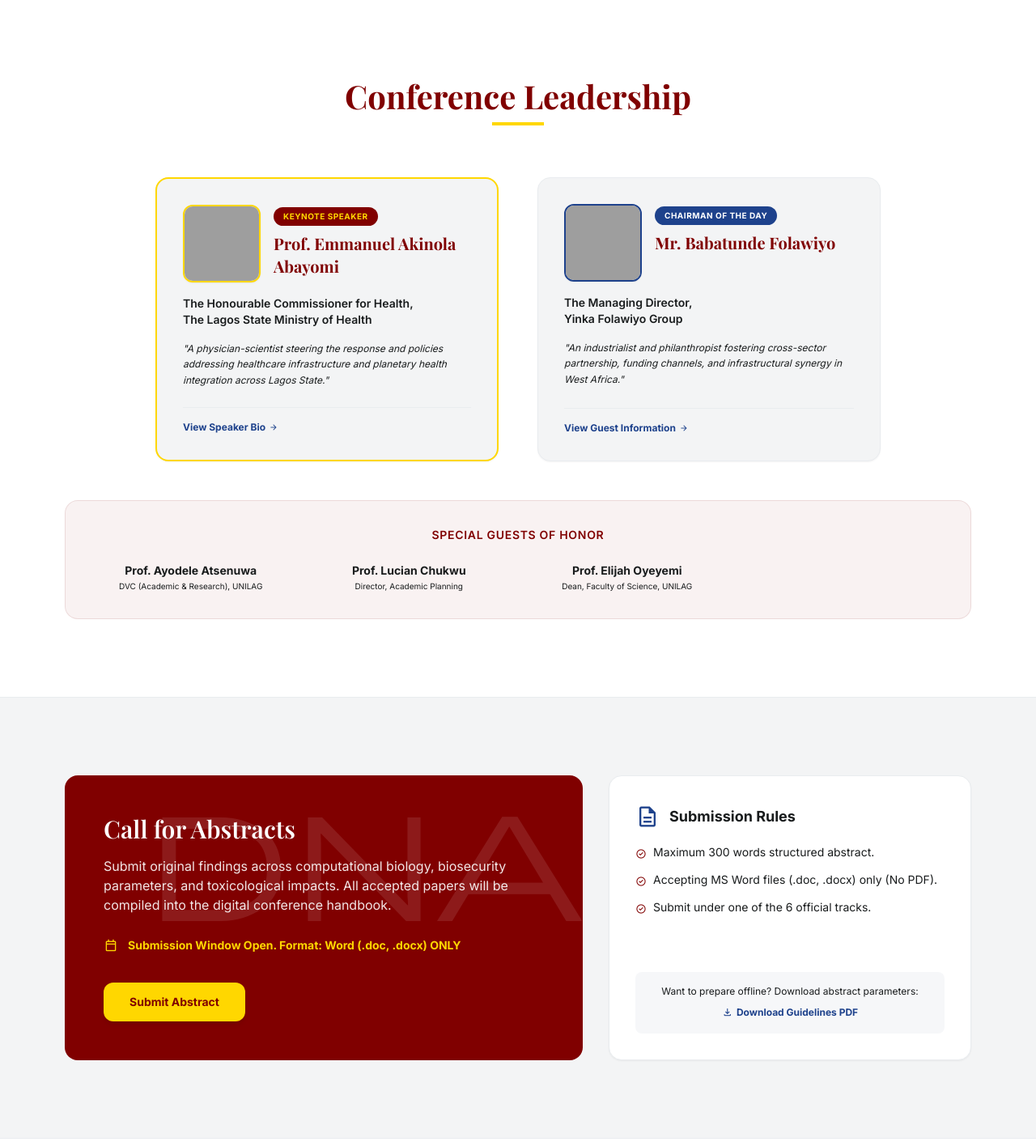
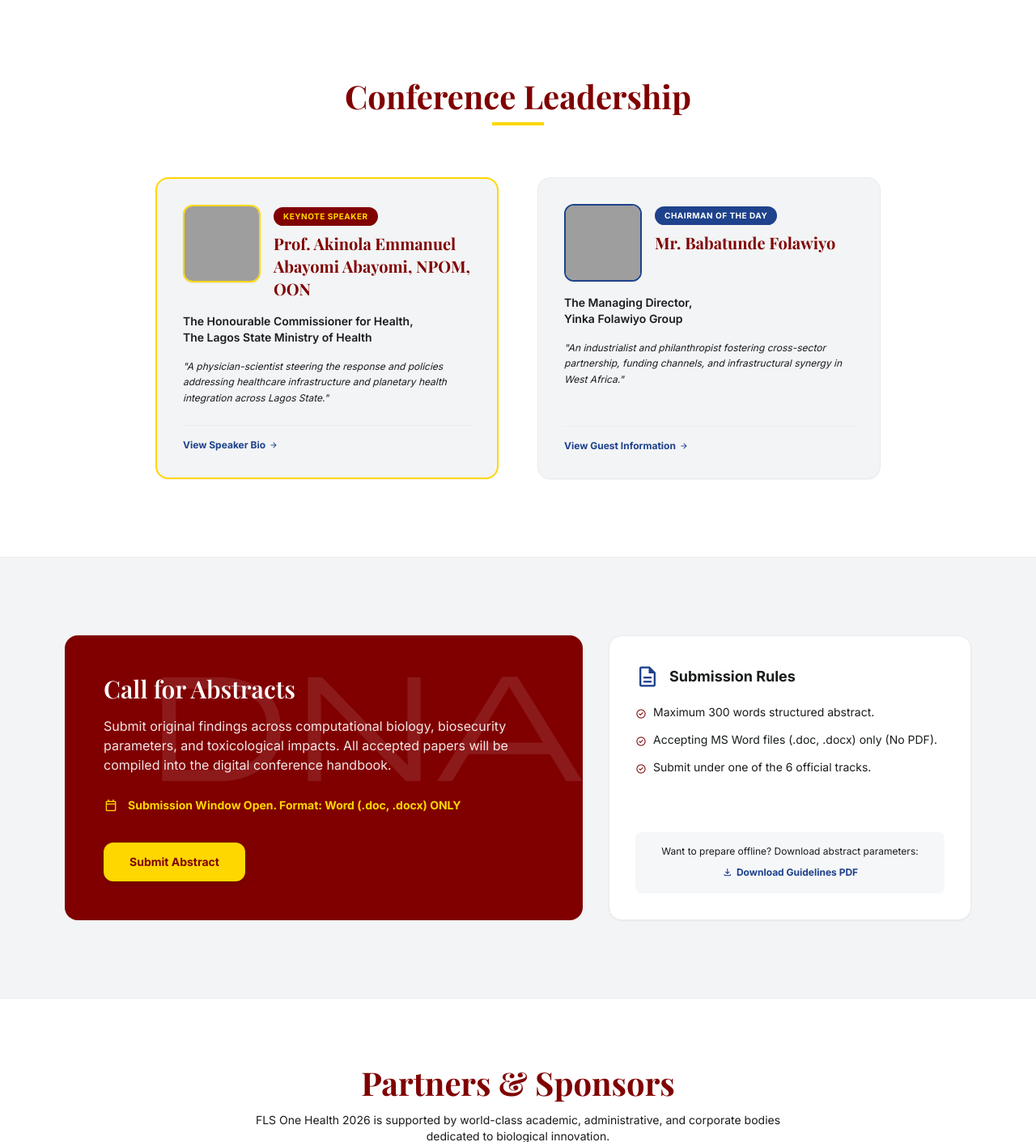
Before and after one commit to PrinceJetro/flsconference, a Django app: page / in a window 1280 px wide. Shown: the part 3133-4544 px from the top of the page at 81% size. Run offline with Django 5.2, Linux system fonts and the light colour scheme; some libraries are stand-ins or nearby versions; grey boxes are pictures that could not be loaded.

Commit message:
upadted the prof name and removed hat stuff from the home age

```diff
--- a/templates/home.html
+++ b/templates/home.html
@@ -463,10 +463,10 @@
       <div class="bg-surface-container-low p-6 md:p-8 rounded-2xl border-2 border-prestige-gold shadow-sm flex flex-col justify-between">
         <div>
           <div class="flex flex-col sm:flex-row items-center sm:items-start gap-4 mb-4">
-            <img src="{% static 'images/commissioner.jpg' %}" alt="Prof. Emmanuel Akinola Abayomi" class="w-20 h-20 md:w-24 md:h-24 rounded-full object-cover border-2 border-prestige-gold shadow-sm shrink-0"/>
+            <img src="{% static 'images/commissioner.jpg' %}" alt="Prof. Akinola Emmanuel Abayomi Abayomi, NPOM, OON" class="w-20 h-20 md:w-24 md:h-24 rounded-full object-cover border-2 border-prestige-gold shadow-sm shrink-0"/>
             <div class="text-center sm:text-left">
               <div class="inline-block bg-heritage-maroon text-prestige-gold text-[10px] font-bold px-3 py-1 rounded-full uppercase tracking-wider mb-2">Keynote Speaker</div>
-              <h3 class="text-lg md:text-xl font-bold text-heritage-maroon font-headline-md leading-tight">Prof. Emmanuel Akinola Abayomi</h3>
+              <h3 class="text-lg md:text-xl font-bold text-heritage-maroon font-headline-md leading-tight">Prof. Akinola Emmanuel Abayomi Abayomi, NPOM, OON</h3>
             </div>
           </div>
           <p class="text-on-surface-variant text-xs md:text-sm font-semibold leading-normal text-center sm:text-left">
@@ -510,30 +510,6 @@
       </div>
 
     </div>
-
-    <!-- Special Guests Grid -->
-    <div class="mt-12 bg-heritage-maroon/5 p-6 md:p-8 rounded-2xl border border-heritage-maroon/10">
-      <h4 class="text-xs md:text-label-lg font-bold text-heritage-maroon mb-6 uppercase tracking-[0.2em] text-center">Special Guests of Honor</h4>
-      <div class="grid grid-cols-2 md:grid-cols-4 gap-4 md:gap-6 text-center">
-        <!-- <div>
-          <p class="font-bold text-on-surface text-xs md:text-sm">Vice-Chancellor</p>
-          <p class="text-[10px] text-on-surface-variant mt-0.5">University of Lagos</p>
-        </div> -->
-        <div>
-          <p class="font-bold text-on-surface text-xs md:text-sm">Prof. Ayodele Atsenuwa</p>
-          <p class="text-[10px] text-on-surface-variant mt-0.5">DVC (Academic &amp; Research), UNILAG</p>
-        </div>
-        <div>
-          <p class="font-bold text-on-surface text-xs md:text-sm">Prof. Lucian Chukwu</p>
-          <p class="text-[10px] text-on-surface-variant mt-0.5">Director, Academic Planning</p>
-        </div>
-        <div>
-          <p class="font-bold text-on-surface text-xs md:text-sm">Prof. Elijah Oyeyemi</p>
-          <p class="text-[10px] text-on-surface-variant mt-0.5">Dean, Faculty of Science, UNILAG</p>
-        </div>
-      </div>
-    </div>
-
   </div>
 </section>
 
```
